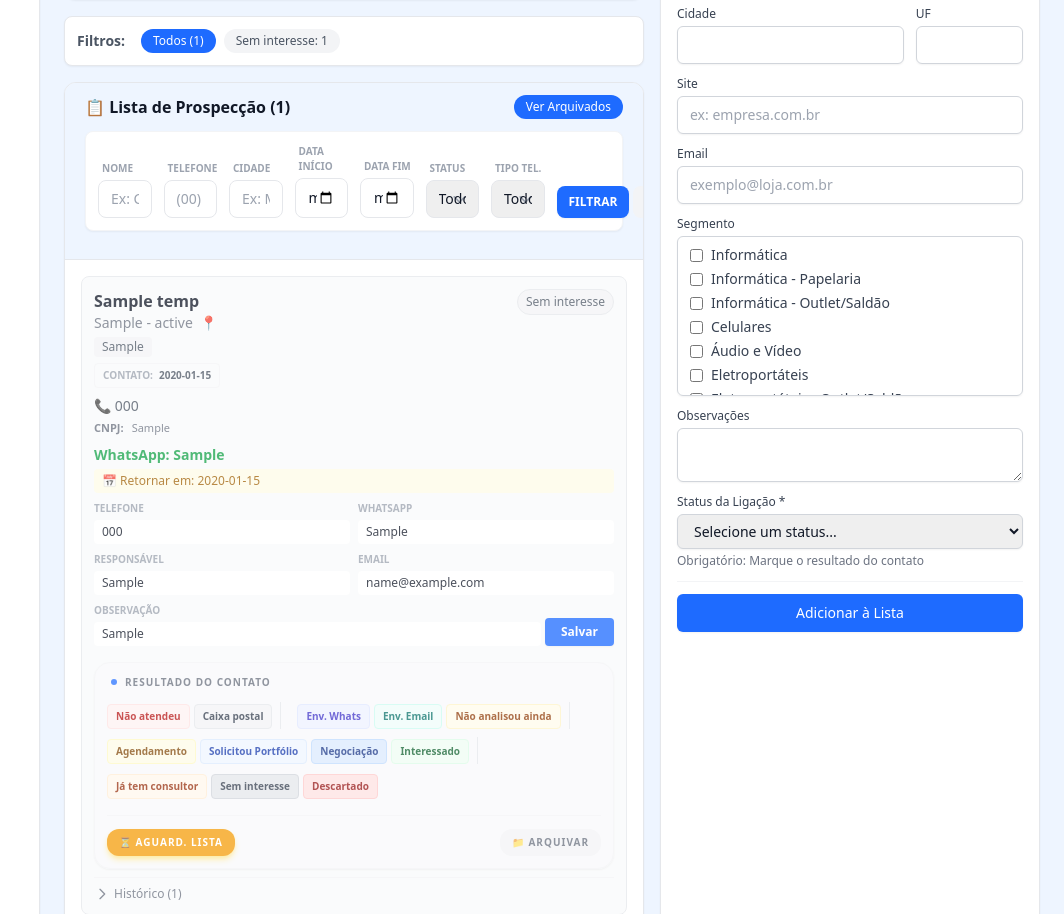
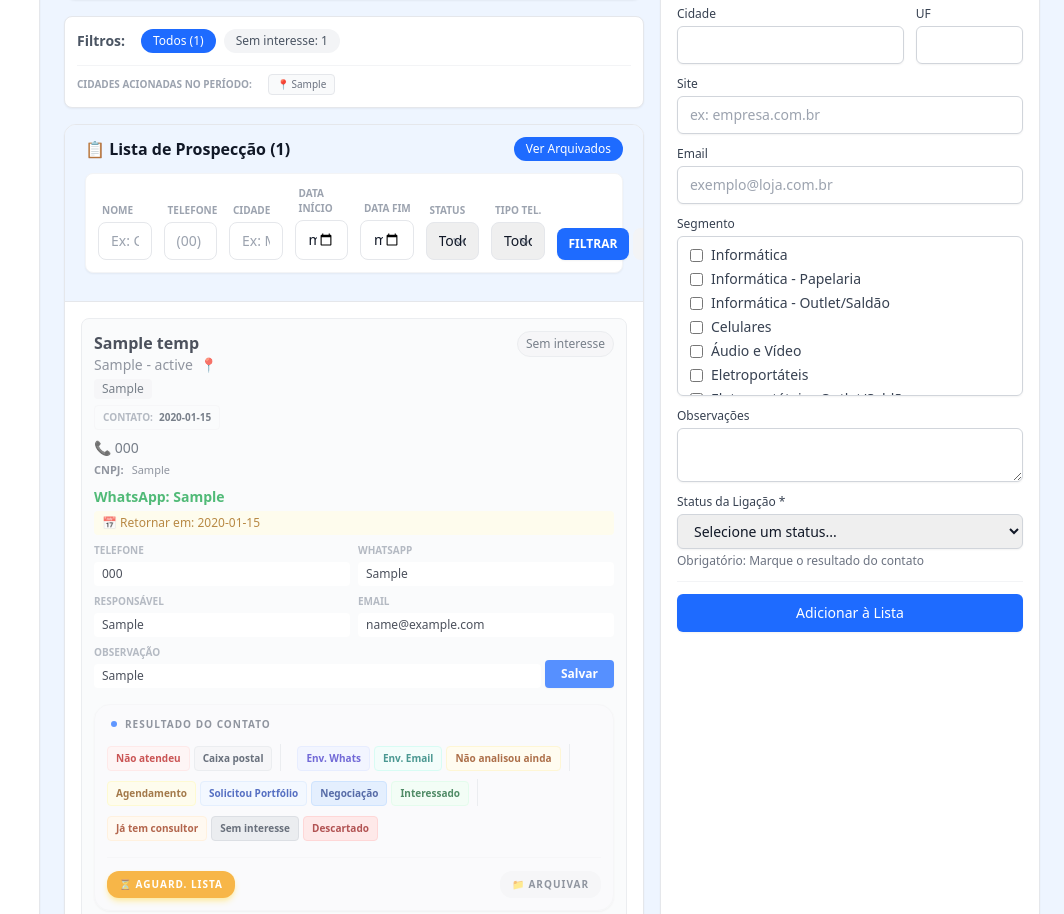
Before and after one commit to rodri-oliveira/prosoect-mult, a Flask app: page /prospeccao?arquivados=1 in a window 1280 px wide. Shown: the part 556-1470 px from the top of the page, without its empty margins (216-1280 px from the left). Run offline with Flask 3, Linux system fonts and the light colour scheme; tables that the repository leaves empty hold one stand-in row (values such as "Sample post").

Commit message:
atualizando relatorio em lista de prospect acusando cidades

```diff
--- a/application/prospeccao/list_view.py
+++ b/application/prospeccao/list_view.py
@@ -94,6 +94,7 @@ def build_prospeccao_list_view_with_repo(
     resumo_prospeccao = {
         "total": resumo.total,
         "por_status": list((resumo.por_status or {}).items()),
+        "cidades": resumo.cidades or [],
     }
 
     return ProspecctionListViewResponse(
--- a/domain/repositories/prospeccao_repository.py
+++ b/domain/repositories/prospeccao_repository.py
@@ -8,6 +8,7 @@ from typing import Any, Protocol
 class ProspecctionSummary:
     total: int
     por_status: dict[str, int]
+    cidades: list[str] = None
 
 
 class ProspeccaoRepository(Protocol):
--- a/infrastructure/repositories/sqlite_prospeccao_repository.py
+++ b/infrastructure/repositories/sqlite_prospeccao_repository.py
@@ -233,8 +233,15 @@ class SqliteProspeccaoRepository(ProspeccaoRepository):
         )
         por_status = {row[0]: row[1] for row in c.fetchall()}
 
+        # Buscar cidades únicas acionadas no período
+        c.execute(
+            f"SELECT DISTINCT cidade FROM prospeccao_temp WHERE {where_clause} AND cidade IS NOT NULL AND cidade != '' ORDER BY cidade",
+            params,
+        )
+        cidades = [row[0] for row in c.fetchall()]
+
         conn.close()
-        return ProspecctionSummary(total=total, por_status=por_status)
+        return ProspecctionSummary(total=total, por_status=por_status, cidades=cidades)
 
     def add(self, dados: dict) -> tuple[int, bool]:
         import logging
--- a/templates/prospeccao.html
+++ b/templates/prospeccao.html
@@ -137,6 +137,18 @@
                     </a>
                     {% endfor %}
                 </div>
+
+                {% if resumo_prospeccao.cidades %}
+                <div class="mt-3 pt-2 border-t border-gray-100 flex flex-wrap gap-2 items-center">
+                    <span class="text-[10px] font-bold text-gray-400 uppercase mr-2">Cidades Acionadas no Período:</span>
+                    {% for cid in resumo_prospeccao.cidades %}
+                    <a href="/prospeccao?cidade={{ cid }}{% if data_inicio %}&data_inicio={{ data_inicio }}{% endif %}{% if data_fim %}&data_fim={{ data_fim }}{% endif %}"
+                       class="px-2 py-0.5 rounded bg-gray-50 text-gray-500 hover:bg-brand-50 hover:text-brand-700 text-[10px] border border-gray-200 transition-all {% if cidade == cid %}border-brand-300 bg-brand-50 text-brand-700{% endif %}">
+                        📍 {{ cid }}
+                    </a>
+                    {% endfor %}
+                </div>
+                {% endif %}
             </div>
             {% endif %}
 
```
